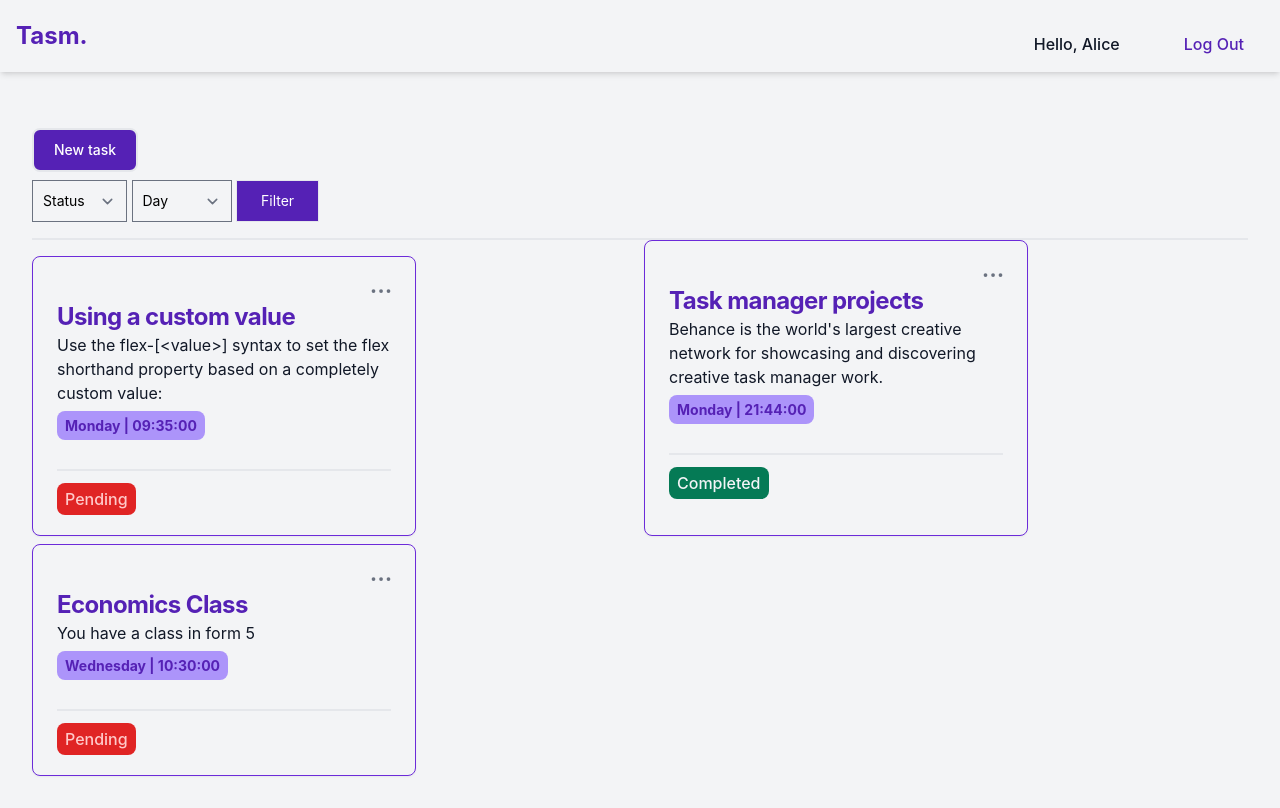
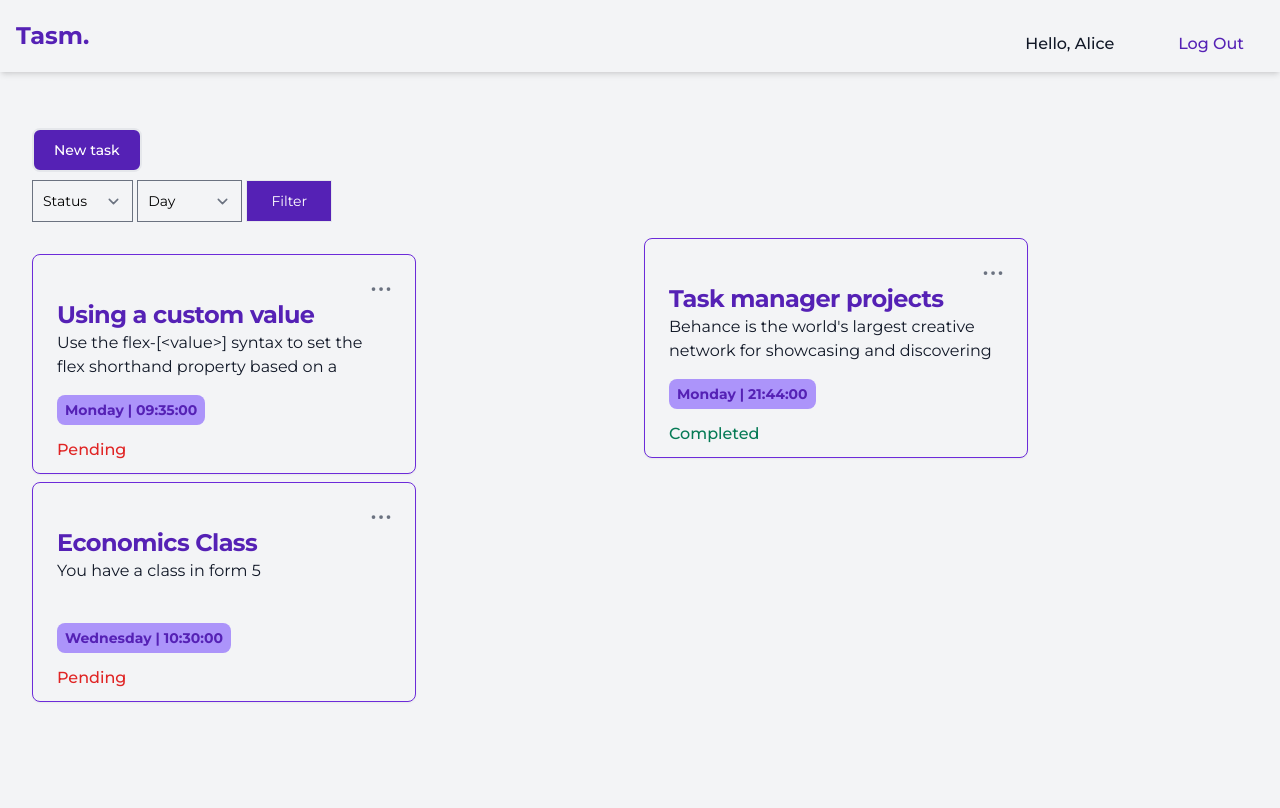
Before and after one commit to AuthenticPaulMeyers/task-manager-v1.2, a Flask app: page /task-manager/tasks in a window 1280 px wide. After the commit the page ends 702 px from the top, so only its background shows below. Run offline with Flask 3, Linux system fonts and the light colour scheme; a user stored in the database is signed in; data comes from the database, SQL or seed files in the repository; both versions use the stored data as it was after the commit; some libraries are stand-ins or nearby versions.

Commit message:
ui modifications - font and edit buttons

```diff
--- /dev/null
+++ b/myapp/static/css/style.css
@@ -0,0 +1,5 @@
+@import url('https://fonts.googleapis.com/css2?family=Montserrat:ital,wght@0,100..900;1,100..900&display=swap');
+
+*{
+    font-family: "Montserrat", arial, sans-serif;
+}
--- a/myapp/templates/base.html
+++ b/myapp/templates/base.html
@@ -7,6 +7,9 @@
     <link href="https://cdn.jsdelivr.net/npm/flowbite@3.1.2/dist/flowbite.min.css" rel="stylesheet" />
     <!-- Tailwind CDN -->
     <script src="https://cdn.jsdelivr.net/npm/@tailwindcss/browser@4"></script>
+
+    <link rel="stylesheet" href="../static/css/style.css">
+
     {% if title %}
         <title>{{ title }} - Task Manager</title>
     {% else %}
--- a/myapp/templates/home.html
+++ b/myapp/templates/home.html
@@ -30,13 +30,12 @@
       </form>
     </div>
   </div>
-  <hr class="text-purple-800 border border-1">
 
   <div class="container">
       <div class="space-y-8 md:grid md:grid-cols-2 lg:grid-cols-3 md:gap-2 md:space-y-0">
           {% if tasks %}
               {% for task in tasks %}
-                <div class="block mt-4 max-w-sm p-6 bg-gray-100 border border-purple-700 rounded-lg shadow-sm" style="position: relative;">
+                <div class="block mt-4 max-w-sm p-6 bg-gray-100 border border-purple-700 rounded-lg shadow-sm" style="position: relative; height: 220px; overflow: hidden;">
                   <div class="flex justify-end">
                     <button class="inline-block text-gray-500 rounded-lg text-sm cursor-pointer delete-menu" type="button">
                       <span class="sr-only">Open dropdown</span>
@@ -44,7 +43,7 @@
                           <path d="M2 0a1.5 1.5 0 1 1 0 3 1.5 1.5 0 0 1 0-3Zm6.041 0a1.5 1.5 0 1 1 0 3 1.5 1.5 0 0 1 0-3ZM14 0a1.5 1.5 0 1 1 0 3 1.5 1.5 0 0 1 0-3Z"/>
                       </svg>
                   </button>
-                  <div class="z-10 hidden show-delete text-base list-none bg-white divide-y divide-gray-100 rounded-lg shadow-sm w-44" style="position: absolute; right: 10px; top: 45px; display: none;">
+                  <div class="z-10 hidden show-delete text-base list-none bg-white divide-y divide-gray-100 rounded-lg shadow-sm w-20" style="position: absolute; right: 10px; top: 45px; display: none;">
                     <ul class="py-2" >
                     <li>
                         <a href="{{ url_for('task.edit_task', task_id=task.id) }}" class="block px-2 py-2 text-sm text-gray-900 hover:bg-gray-100">Edit</a>
@@ -56,16 +55,17 @@
                 </div>
                   </div>
                     <h1 class="text-2xl font-bold tracking-tight text-purple-800">{{ task.title }}</h1>
-                    <p class="font-normal text-gray-900">{{ task.description }}</p>
-                    <div class="mt-2 mb-8">
+                    <div style="height: 30%; overflow: hidden;">
+                      <p class="font-normal text-gray-900">{{ task.description }}</p>
+                    </div>
+                    <div class="mt-4 mb-4">
                       <span class="bg-purple-400 text-purple-800 text-sm font-bold py-1.5 px-2 rounded-lg">
                         {{ task.reminder_day }} | {{ task.reminder_time }}</span>
                     </div>
-                    <hr class="border border-1 border-purple-800 mb-4">
                     {% if task.is_completed == True %}
-                    <span class="text-gray-100 font-medium bg-green-600 py-1.5 px-2 rounded-lg">Completed</span> <br>
+                    <span class="text-green-600 font-medium py-1.5 rounded-lg">Completed</span> <br>
                     {% else %}
-                    <span class="text-red-200 font-medium bg-red-600 py-1.5 px-2 rounded-lg">Pending</span> <br>
+                    <span class="text-red-600 font-medium py-1.5 rounded-lg">Pending</span> <br>
                     {% endif %}
                   </div>
 
```
Also changed, not shown: instance/task.db.
